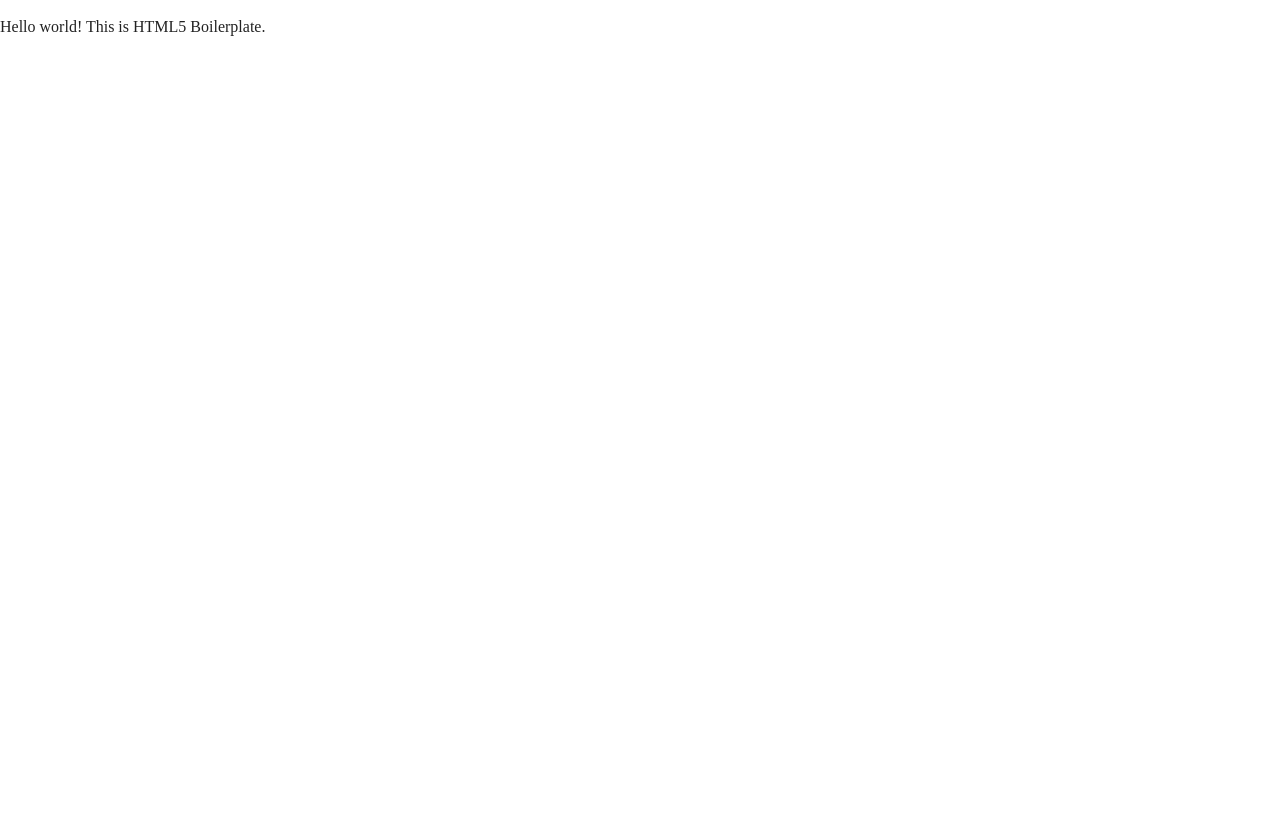
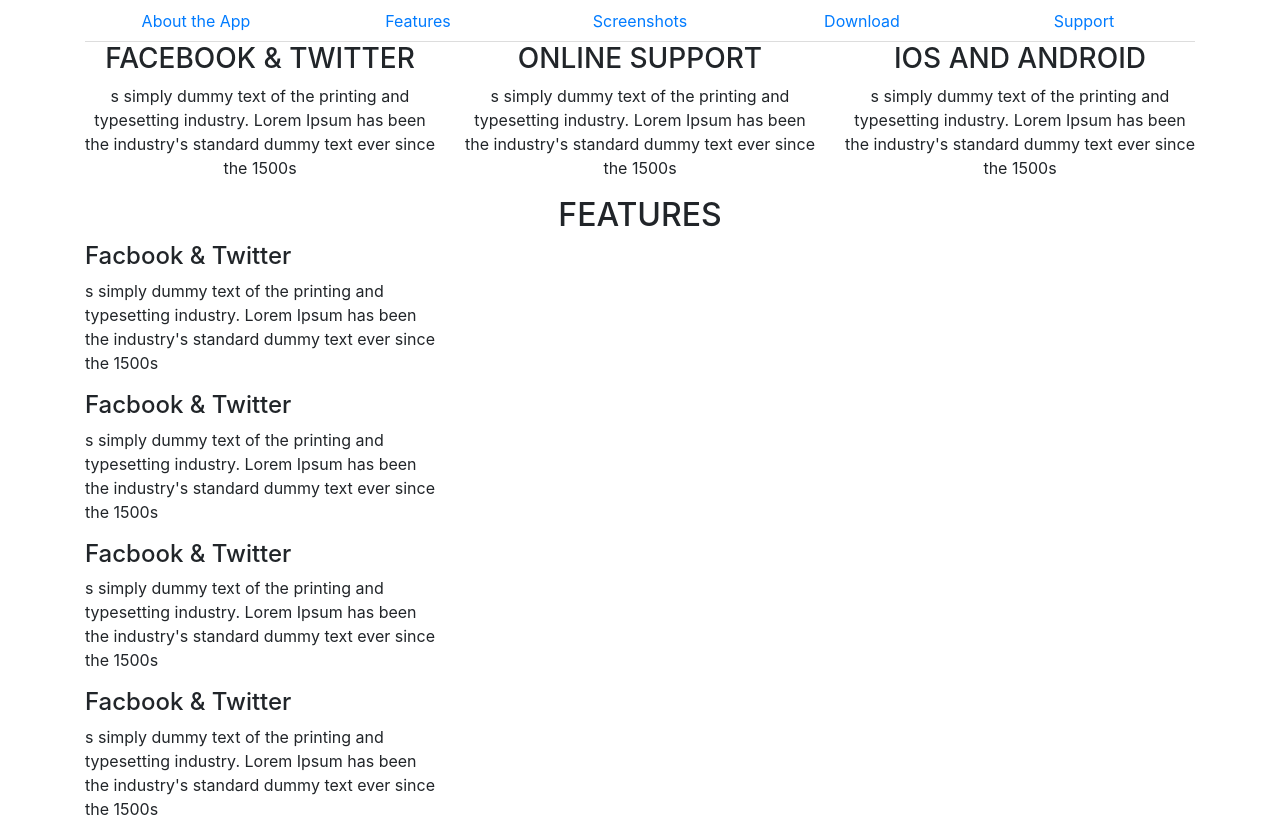
Before and after one commit to pootsmagoots/bootstrap-wordpress, a plain HTML site: page index.html in a window 1280 px wide. Before the commit the page ends 800 px from the top, so only its background shows below. Drawn offline with nearby package versions, Linux system fonts and the light colour scheme.

Commit message:
modifying html

```diff
--- a/index.html
+++ b/index.html
@@ -1,5 +1,6 @@
 <!doctype html>
 <html class="no-js" lang="">
+
 <head>
     <meta charset="utf-8">
     <meta http-equiv="x-ua-compatible" content="ie=edge">
@@ -7,31 +8,140 @@
     <meta name="description" content="">
     <meta name="viewport" content="width=device-width, initial-scale=1">
 
-        <link rel="manifest" href="site.webmanifest">
-        <link rel="apple-touch-icon" href="icon.png">
-        <!-- Place favicon.ico in the root directory -->
 
+
+    <!-- Bootstrap and linked css -->
+    <link rel="stylesheet" href="https://maxcdn.bootstrapcdn.com/bootstrap/4.0.0-beta.2/css/bootstrap.min.css" integrity="sha384-PsH8R72JQ3SOdhVi3uxftmaW6Vc51MKb0q5P2rRUpPvrszuE4W1povHYgTpBfshb" crossorigin="anonymous">
     <link rel="stylesheet" href="css/normalize.css">
     <link rel="stylesheet" href="css/main.css">
+
 </head>
+
 <body>
     <!--[if lte IE 9]>
             <p class="browserupgrade">You are using an <strong>outdated</strong> browser. Please <a href="https://browsehappy.com/">upgrade your browser</a> to improve your experience and security.</p>
         <![endif]-->
 
     <!-- Add your site or application content here -->
-        <p>Hello world! This is HTML5 Boilerplate.</p>
+    <header>
+        <div class="container">
+            <nav>
+                <ul class="nav nav-justified nav-tabs">
+                    <li class="nav-item">
+                        <a class="nav-link" href="#">About the App</a>
+                    </li>
+                    <li class="nav-item">
+                        <a class="nav-link" href="#">Features</a>
+                    </li>
+                    <li class="nav-item">
+                        <a class="nav-link" href="#">Screenshots</a>
+                    </li>
+                    <li class="nav-item">
+                        <a class="nav-link" href="#">Download</a>
+                    </li>
+                    <li class="nav-item">
+                        <a class="nav-link" href="#">Support</a>
+                    </li>
+                </ul>
+            </nav>
+        </div>
+    </header>
+
+    <section id="about" class="about">
+        <div class="container">
+          <div class="row">
+            <div class="col-sm-4">
+                <div class="blue-circle">
+                </div>
+                <h3 class="text-uppercase text-center">Facebook & Twitter</h3>
+                <p class="text-center">s simply dummy text of the printing and typesetting industry. Lorem Ipsum has been the industry's standard dummy text ever since the 1500s</p>
+            </div>
+            <div class="col-sm-4">
+                <div class="blue-circle">
+                </div>
+                <h3 class="text-uppercase text-center">Online Support</h3>
+                <p class="text-center">s simply dummy text of the printing and typesetting industry. Lorem Ipsum has been the industry's standard dummy text ever since the 1500s</p>
+            </div>
+            <div class="col-sm-4">
+                <div class="blue-circle">
+                </div>
+                <h3 class="text-uppercase text-center">IOS and Android</h3>
+                <p class="text-center">s simply dummy text of the printing and typesetting industry. Lorem Ipsum has been the industry's standard dummy text ever since the 1500s</p>
+            </div>
+          </div> <!--/.row -->
+        </div>  <!--/container -->
+    </section><!--/about -->
+
+<section id="features" class="features">
+    <h2 class="text-uppercase text-center">Features</h2>
+    <div class="container">
+        <div class="row">
+            <div class="left-features col-sm-4">
+                <div class="item-feature">
+                    <div class="content">
+                        <h4>Facbook & Twitter</h4>
+                        <p>s simply dummy text of the printing and typesetting industry. Lorem Ipsum has been the industry's standard dummy text ever since the 1500s</p>
+                    </div>
+                    <div class="blue-circle">
+                    </div>
+                </div><!--/.item-feature -->
+                <div class="item-feature">
+                    <div class="content">
+                        <h4>Facbook & Twitter</h4>
+                        <p>s simply dummy text of the printing and typesetting industry. Lorem Ipsum has been the industry's standard dummy text ever since the 1500s</p>
+                    </div>
+                    <div class="blue-circle">
+                    </div>
+                </div><!--/.item-feature -->
+                <div class="item-feature">
+                    <div class="content">
+                        <h4>Facbook & Twitter</h4>
+                        <p>s simply dummy text of the printing and typesetting industry. Lorem Ipsum has been the industry's standard dummy text ever since the 1500s</p>
+                    </div>
+                    <div class="blue-circle">
+                    </div>
+                </div><!--/.item-feature -->
+                <div class="item-feature">
+                    <div class="content">
+                        <h4>Facbook & Twitter</h4>
+                        <p>s simply dummy text of the printing and typesetting industry. Lorem Ipsum has been the industry's standard dummy text ever since the 1500s</p>
+                    </div>
+                    <div class="blue-circle">
+                    </div>
+                </div><!--/.item-feature -->
+            </div>
+            <div class="features-image col-sm-4">
+            </div>
+            <div class="right-features col-sm-4">
+            </div>
+
+        </div>
+        <!--/.row -->
+    </div>
+    <!--/container -->
+</section>
+<!--/features -->
+
     <script src="js/vendor/modernizr-3.5.0.min.js"></script>
     <script src="https://code.jquery.com/jquery-3.2.1.min.js" integrity="sha256-hwg4gsxgFZhOsEEamdOYGBf13FyQuiTwlAQgxVSNgt4=" crossorigin="anonymous"></script>
-        <script>window.jQuery || document.write('<script src="js/vendor/jquery-3.2.1.min.js"><\/script>')</script>
+    <script>
+        window.jQuery || document.write('<script src="js/vendor/jquery-3.2.1.min.js"><\/script>')
+    </script>
     <script src="js/plugins.js"></script>
+    <script src="https://maxcdn.bootstrapcdn.com/bootstrap/4.0.0-beta.2/js/bootstrap.min.js" integrity="sha384-alpBpkh1PFOepccYVYDB4do5UnbKysX5WZXm3XxPqe5iKTfUKjNkCk9SaVuEZflJ" crossorigin="anonymous"></script>
     <script src="js/main.js"></script>
 
     <!-- Google Analytics: change UA-XXXXX-Y to be your site's ID. -->
     <script>
-            window.ga=function(){ga.q.push(arguments)};ga.q=[];ga.l=+new Date;
-            ga('create','UA-XXXXX-Y','auto');ga('send','pageview')
+        window.ga = function() {
+            ga.q.push(arguments)
+        };
+        ga.q = [];
+        ga.l = +new Date;
+        ga('create', 'UA-XXXXX-Y', 'auto');
+        ga('send', 'pageview')
     </script>
     <script src="https://www.google-analytics.com/analytics.js" async defer></script>
 </body>
+
 </html>
```
Also changed, not shown: css/normalize.css, img/download.png (added), img/downloadAppBG.png (added), img/ipadApp.jpg (added), img/modal_points.png (added), img/modal_tickets.png (added), img/modal_trailers.png (added), img/slider_1.png (added), img/slider_2.png (added), img/slider_3.png (added), 1 other file. Lines whose indentation alone changed are shown as unchanged.
